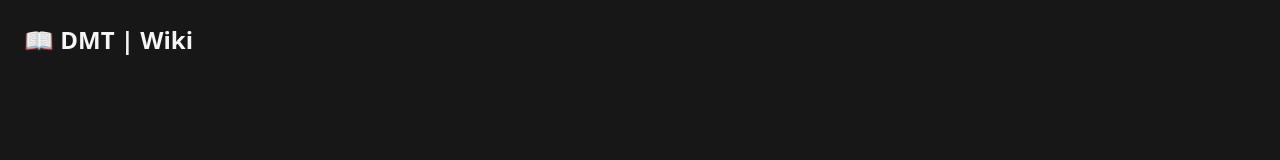
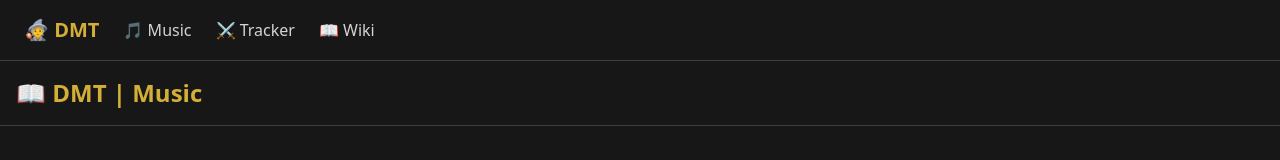
Before and after one commit to DanielLeonBaro/DM-Tool, a plain HTML site: page frontend/wiki.html in a window 1280 px wide. Drawn offline with nearby package versions, Linux system fonts and the light colour scheme.

Commit message:
Added shared navbar component across pages

```diff
--- /dev/null
+++ b/frontend/components/navbar.html
@@ -0,0 +1,20 @@
+<nav class="border-b border-neutral-700 bg-neutral-900 px-6 py-4 flex items-center justify-between">
+  <div class="flex items-center gap-6">
+    <span class="text-xl font-bold text-gold">🧙 DMT</span>
+
+    <a href="/music.html"
+       class="text-neutral-300 hover:text-gold transition">
+      🎵 Music
+    </a>
+
+    <a href="/tracker.html"
+       class="text-neutral-300 hover:text-gold transition">
+      ⚔️ Tracker
+    </a>
+
+    <a href="/wiki.html"
+       class="text-neutral-300 hover:text-gold transition">
+      📖 Wiki
+    </a>
+  </div>
+</nav>
--- a/frontend/wiki.html
+++ b/frontend/wiki.html
@@ -2,11 +2,37 @@
 <html lang="es">
 <head>
   <meta charset="UTF-8">
-  <title>DMT | Wiki</title>
+  <title>DMT | Music</title>
+
   <script src="https://cdn.tailwindcss.com"></script>
+  <script>
+    tailwind.config = {
+      theme: {
+        extend: {
+          colors: {
+            gold: '#d4af37'
+          }
+        }
+      }
+    }
+  </script>
 </head>
 
-<body class="bg-neutral-900 text-neutral-100 min-h-screen p-6">
-  <h1 class="text-2xl font-bold">📖 DMT | Wiki</h1>
+<body class="bg-neutral-900 text-neutral-100 min-h-screen">
+
+    <div id="navbar"></div>
+
+<header class="border-b border-neutral-700 p-4 flex items-center justify-between">
+  <h1 class="text-2xl font-bold text-gold">📖 DMT | Music</h1>
+</header>
+
+<script>
+  fetch("/components/navbar.html")
+    .then(res => res.text())
+    .then(html => {
+      document.getElementById("navbar").innerHTML = html;
+    });
+</script>
+
 </body>
 </html>
```
Also changed, not shown: frontend/music.html (+10 -0 lines), frontend/tracker.html (+29 -3 lines).
